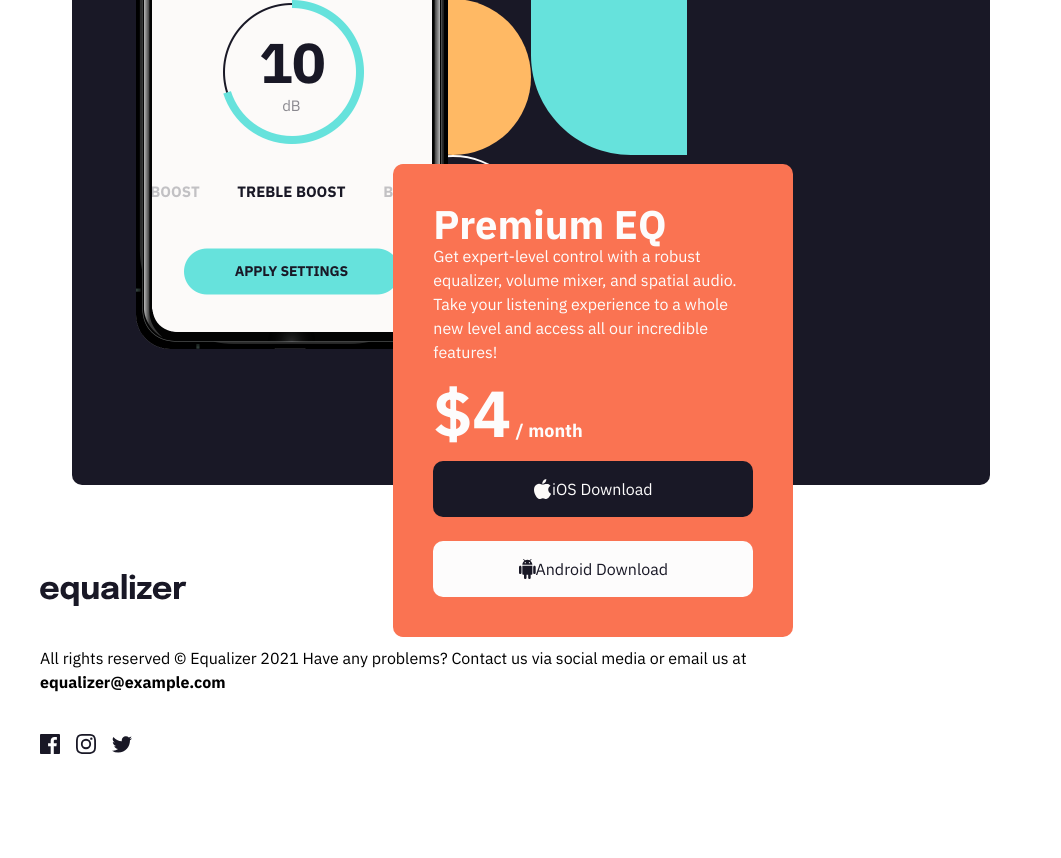
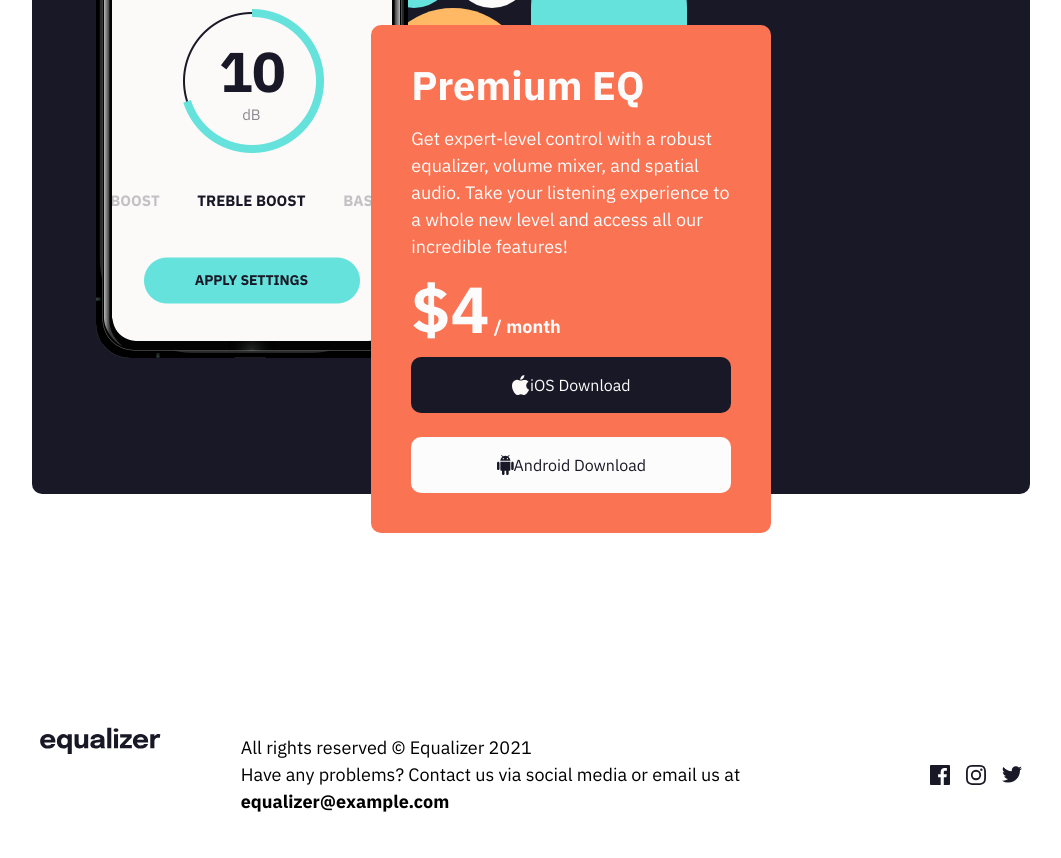
Before and after one commit to ChamuMutezva/equaliser-landing-page, a website: page index.html in a window 1280 px wide. Shown: the part 840-1698 px from the top of the page, without its empty margins (109-1170 px from the left). Drawn offline with Linux system fonts and the light colour scheme.

Commit message:
desktop styling

```diff
--- a/index.html
+++ b/index.html
@@ -66,14 +66,14 @@
 
 
     </main>
-    <footer>
+    <footer class="footer">
       <div class="footer-container container">
         <div class="footer-content">
           <div class="logo">
             <img src="./assets/logo.svg	" alt="">
           </div>
           <p class="fs-300 footer-text">
-            All rights reserved © Equalizer 2021
+            All rights reserved © Equalizer 2021 <br>
             Have any problems? Contact us via social media or email us at
             <small class="fs-300 wt-bold footer-text-small">equalizer@example.com</small>
           </p>
--- a/styles.css
+++ b/styles.css
@@ -301,7 +301,7 @@ select {
 }
 
 .footer-text-small {
-    display: block;
+   /* display: block; */
 }
 
 /* ------------------- */
@@ -369,12 +369,23 @@ select {
 
 @media screen and (min-width: 36.25rem) {
 
+    .fs-300 {
+        font-size: var(--fs-400);
+    }
+
     .fs-700 {
         font-size: var(--fs-800);
     }
 
     .container {
         padding-inline: 2.5rem;
+    }
+
+    .wrapper::before {
+        background-position: top left;
+        transform: rotate(100deg);
+        top: -10%;
+        right: 20%;
     }
 
     .wrapper::after {
@@ -399,26 +410,31 @@ select {
 
     .decorative {
         position: relative;
-        margin-inline: 2rem;
+       /* margin-inline: 2rem; */
         max-width: 66.375rem;
     }
 
     .image-holder {
         margin-inline-start: 1.5rem;
+        width: 43%;
     }
 
     .main {
         margin-top: 14.75rem;
         max-width: 66.375rem;
-        padding-inline: 2.5rem;
+        padding-inline: 2rem;
         margin-inline: auto;
     }
 
     .main-content {
         position: absolute;
-        top: 50%;
-        left: 35%;
+        top: 27%;
+        left: 34%;
         width: 60%;
+    }
+
+    .main-content-holder > p {
+        margin-block-start: 1.2rem;
     }
 
     .main-heading {
@@ -429,10 +445,47 @@ select {
     .heading-content {
         font-size: var(--fs-400);
     }
+
+    .footer-container {
+        display: flex;
+        align-items: center;
+        justify-content: space-between;
+    }
+
+    .footer {
+        padding-block-start: 7rem;
+    }
+
+    .footer-content {
+        flex: 1 1 50%;
+    }
+
+    .socials {
+        flex: 1 1 30%;
+    }
+    .social-sites {
+        justify-content: flex-end;
+    }
 }
 
-@media screen and (min-width: 36.25rem) {
+@media screen and (min-width: 67.5rem) {
     .fs-600 {
         font-size: var(--fs-700);
     }
+
+    .wrapper::before {
+        top: 10%;
+        right: 35%;
+    }
+
+    .footer-content {
+        display: flex;
+        align-items: baseline;
+        flex: 1 1 80%;
+        gap: 5rem;
+    }
+
+    .socials {
+        flex: 1 1 20%;
+    }
 }
```
